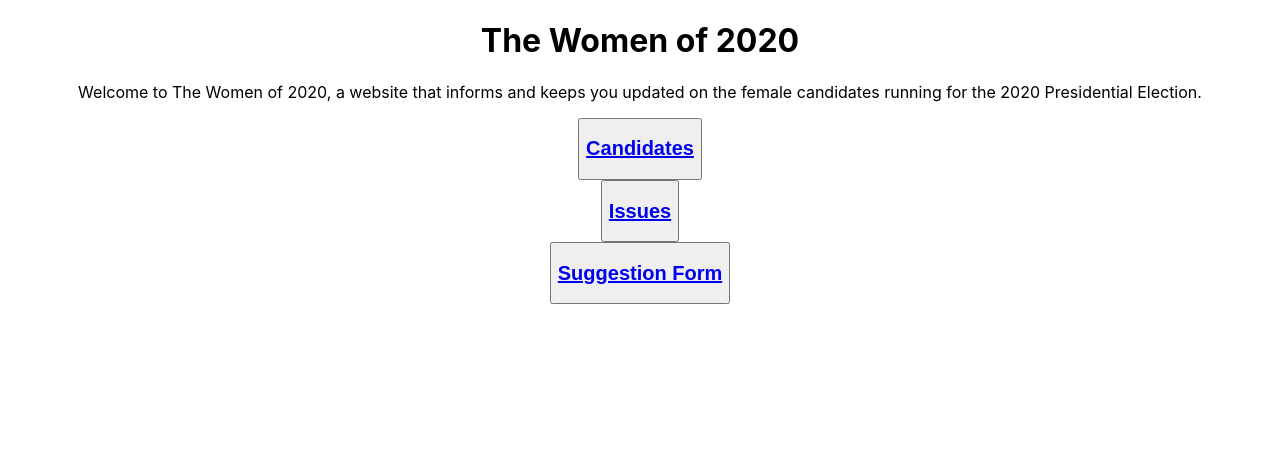
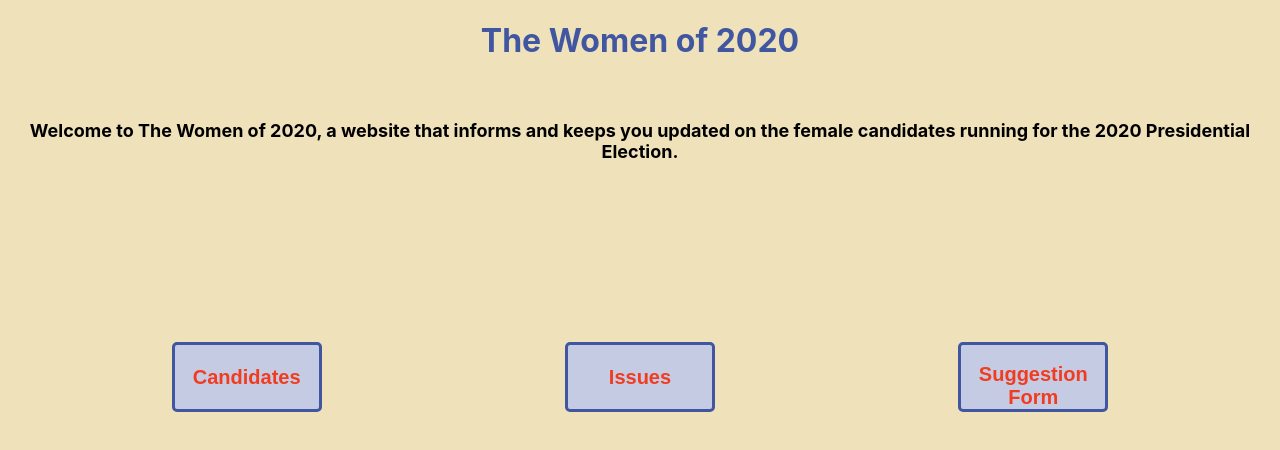
Before and after one commit to jamiemiller8/2020-presidential-candidates, a React (Create React App) app: page /landing in a window 1280 px wide. Shown: the top 450 px of the page. Built offline with nearby package versions, Linux system fonts and the light colour scheme.

Commit message:
candidate layout restructuring

```diff
--- a/src/Home.css
+++ b/src/Home.css
@@ -1,43 +1,10 @@
-/* body {
-    background-color: #EFE2BA;
+.candidatesListContainer{
+    display: grid;
+    grid-gap: 10vh;
+    grid-template-rows: repeat(2,1fr);
+    grid-template-columns: repeat(3,1fr);
 }
 
-h1 {
+.candidatesHome {
     color: #4056A1;
-    justify-content: center;
-    align-items: center;
 }
-
-p {
-    padding: 10px;
-    font-size: 18px;
-    margin-top: 50px;
-    font-weight: bold;
-}
-
-.link {
-    text-decoration: none;
-    color: #F13C20;
-}
-
-.home-links {
-    display: inline;
-    display: flex;
-    margin: 50px;
-    justify-content: space-around;
-}
-
-.btn {
-    background-color: #C5CBE3;
-    border: solid #4056A1;
-    width: 150px;
-    height: 70px;
-    margin-top: 120px;
-    transition: 0.4s;
-    opacity: 1;
-    border-radius: 5px;
-}
-
-.btn:hover {
-    opacity: 0.6;
-} */
--- a/src/Home.js
+++ b/src/Home.js
@@ -57,7 +57,8 @@ class Home extends Component {
             return (
                 <div className="candidatesHomeContainer" key={candidate.name}>
                    <Link to={`/candidates/${candidate.name}`}>
-                       <img src={candidate.image} alt={candidate.name}></img>
+                       <img src={candidate.image}></img>
+                       <h4>{candidate.name}</h4>
                     </Link>
                 </div>
             )
@@ -65,10 +66,7 @@ class Home extends Component {
         return (
             <div className="candidatesHome">
                 <h2>Candidates</h2>
-                {/* <Link to="/form/">
-                    Submit an edit request
-                </Link> */}
-                {allCandidates}
+                <div className="candidatesListContainer">{allCandidates}</div>
             </div>
         )
     }
--- a/src/Landing.css
+++ b/src/Landing.css
@@ -0,0 +1,43 @@
+body {
+    background-color: #EFE2BA;
+}
+
+h1 {
+    color: #4056A1;
+    justify-content: center;
+    align-items: center;
+}
+
+p {
+    padding: 10px;
+    font-size: 18px;
+    margin-top: 50px;
+    font-weight: bold;
+}
+
+.link {
+    text-decoration: none;
+    color: #F13C20;
+}
+
+.home-links {
+    display: inline;
+    display: flex;
+    margin: 50px;
+    justify-content: space-around;
+}
+
+.btn {
+    background-color: #C5CBE3;
+    border: solid #4056A1;
+    width: 150px;
+    height: 70px;
+    margin-top: 120px;
+    transition: 0.4s;
+    opacity: 1;
+    border-radius: 5px;
+}
+
+.btn:hover {
+    opacity: 0.6;
+}
--- a/src/Landing.js
+++ b/src/Landing.js
@@ -1,5 +1,6 @@
 import React, { Component } from "react";
 import { Link} from "react-router-dom";
+import "./Landing.css"
 
 class Landing extends Component {
     render() {
```
